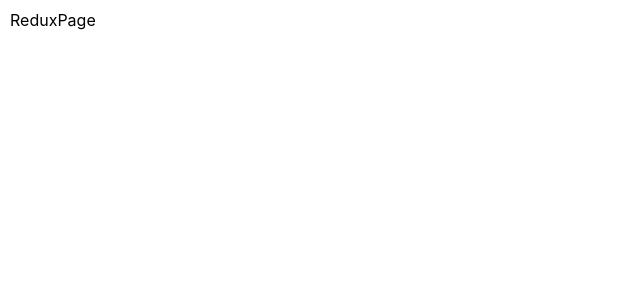
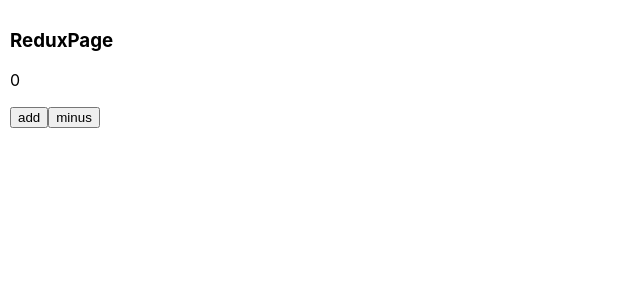
Before and after one commit to yangjiaxin1995/thresh-redux, a React (Create React App) app: page / in a window 1280 px wide. Shown: the top 300 px of the page, without its empty margins (0-640 px from the left). Built offline with nearby package versions, Linux system fonts and the light colour scheme.

Commit message:
feat: 实现createStore基础

```diff
--- /dev/null
+++ b/src/my-redux/createStore.js
@@ -0,0 +1,30 @@
+export default function createStore(reducer) {
+  let currentState;
+  let currentListeners = [];
+
+  function getState() {
+    return currentState;
+  }
+
+  function dispatch(action) {
+    currentState = reducer(currentState, action);
+    currentListeners.forEach((listener) => listener());
+  }
+
+  function subscribe(listener) {
+    currentListeners.push(listener);
+
+    return () => {
+      const index = currentListeners.indexOf(listener);
+      currentListeners.splice(index, 1);
+    };
+  }
+
+  dispatch({ type: 'ASASASASASA/REDUX' });
+
+  return {
+    getState,
+    dispatch,
+    subscribe,
+  };
+}
--- /dev/null
+++ b/src/my-redux/index.js
@@ -0,0 +1,3 @@
+import createStore from './createStore';
+
+export { createStore };
--- a/src/pages/ReduxPage.jsx
+++ b/src/pages/ReduxPage.jsx
@@ -1,7 +1,42 @@
-import React from 'react';
+import React, { Component } from 'react';
+import store from '../store';
 
-const ReduxPage = () => {
-  return <div>ReduxPage</div>;
-};
+export default class ReduxPage extends Component {
+  componentDidMount() {
+    // 告诉redux，一旦state变化（一旦执行dispatch函数）,就执行的事件
+    this.unsubscribe = store.subscribe(() => {
+      this.forceUpdate();
+    });
+  }
 
-export default ReduxPage;
+  componentWillUnmount() {
+    this.unsubscribe();
+  }
+
+  add = () => {
+    store.dispatch({ type: 'ADD' });
+  };
+
+  minus = () => {
+    // setTimeout(() => {
+    //   store.dispatch({ type: "MINUS" });
+    // }, 1000);
+
+    store.dispatch((dispatch) => {
+      setTimeout(() => {
+        dispatch({ type: 'MINUS' });
+      }, 1000);
+    });
+  };
+
+  render() {
+    return (
+      <div>
+        <h3>ReduxPage</h3>
+        <p>{store.getState()}</p>
+        <button onClick={this.add}>add</button>
+        <button onClick={this.minus}>minus</button>
+      </div>
+    );
+  }
+}
--- /dev/null
+++ b/src/store/index.js
@@ -0,0 +1,17 @@
+// import { createStore } from 'redux';
+import { createStore } from '../my-redux';
+
+function countReducer(state = 0, action) {
+  switch (action.type) {
+    case 'ADD':
+      return state + 1;
+    case 'MINUS':
+      return state - 1;
+    default:
+      return state;
+  }
+}
+
+const store = createStore(countReducer);
+
+export default store;
```
